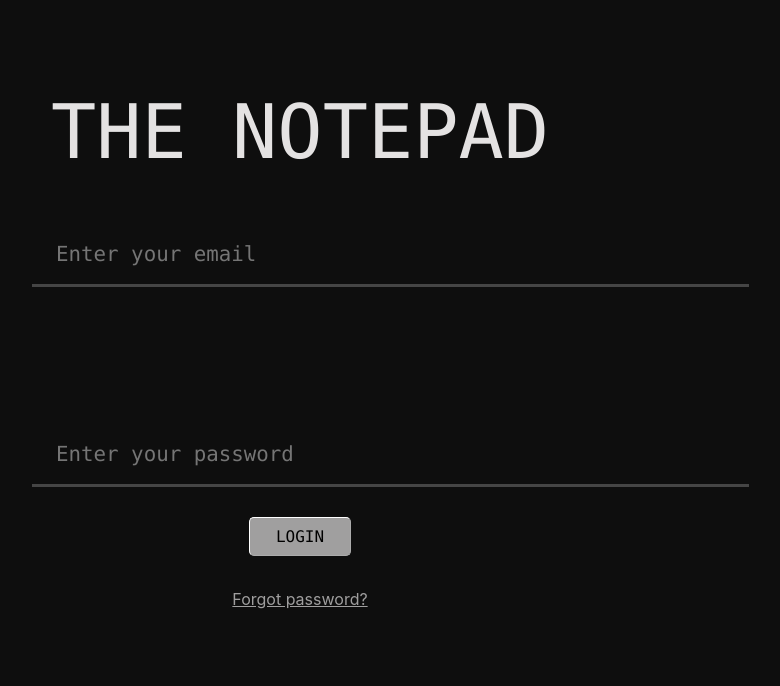
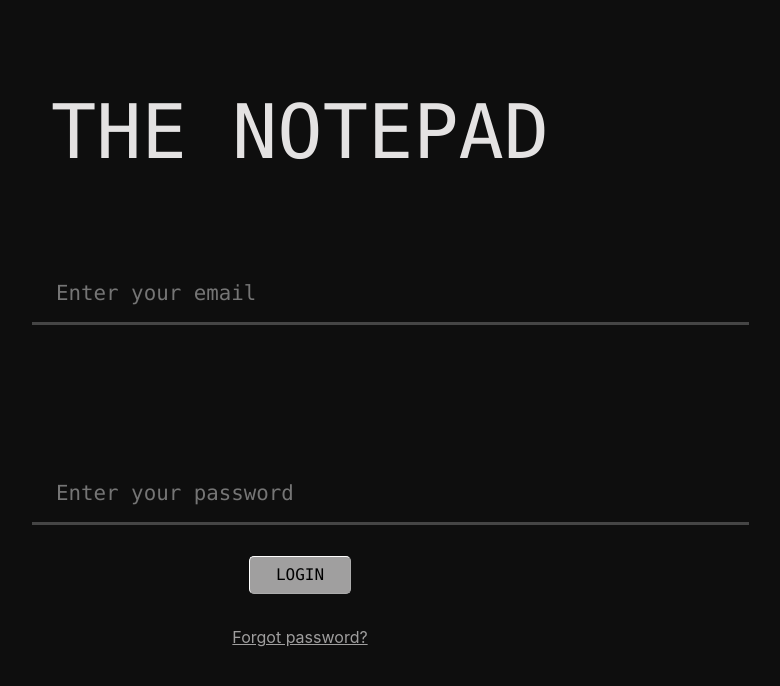
Before and after one commit to FrankBatista1/TheNotepad-client-project, a React (Create React App) app: page /login in a window 1280 px wide. Shown: the top 686 px of the page, without its empty margins (340-1120 px from the left). Built offline with nearby package versions, Linux system fonts and the light colour scheme; no server answers; the HTML template or start-up script is replaced by a standard one.

Commit message:
Login Check

```diff
--- a/package.json
+++ b/package.json
@@ -1,7 +1,7 @@
 {
   "name": "frontend",
   "version": "0.1.0",
-  "proxy": "http://localhost:3000",
+  "proxy": "http://localhost:5000/api",
   "private": true,
   "dependencies": {
     "@emotion/react": "^11.4.1",
--- /dev/null
+++ b/src/services/authservices.js
@@ -0,0 +1,9 @@
+import axios from 'axios'
+
+const apiUrl = process.env.REACT_APP_API_URL
+
+export const checkLogin = async (email, password, config) => {
+  const response = await axios.post(`${apiUrl}/auth/login`,
+  { email, password },
+  config);
+}
--- a/src/views/FormPage.js
+++ b/src/views/FormPage.js
@@ -42,7 +42,9 @@ import "../stylesheets/FormPage.css";
 import '../stylesheets/Form.css'
 import { useState, useEffect} from "react";
 import axios from "axios";
-import { width } from "@mui/system";
+import { checkLogin } from "../services/authservices";
+
+const apiUrl = process.env.REACT_APP_API_URL
 
 const FormPage = ({history}) => {
   const [email, setEmail] = useState("");
@@ -65,15 +67,11 @@ const FormPage = ({history}) => {
     };
 
     try {
-      const { data } = await axios.post(
-        "/api/auth/login",
-        { email, password },
-        config
-      );
+      const { data } = checkLogin(email, password, config);
 
       localStorage.setItem("authToken", data.token);
 
-      history.push("/");
+      history.push("/fields");
     } catch (error) {
       setError(error.response.data.error);
       setTimeout(() => {
@@ -90,7 +88,7 @@ const FormPage = ({history}) => {
         </Link>
       </div>
 
-      <form onSubmit={loginHandler} className="loginform">
+      <form onSubmit={loginHandler} style={{paddingTop: '3%'}}className="loginform">
       {error && <span className="errormsg">{error}</span>}
         <div style={{height: '200px'}}>
         <div className="row">
--- a/src/views/Login.js
+++ b/src/views/Login.js
@@ -33,7 +33,7 @@ const FormPage = ({history}) => {
 
       localStorage.setItem("authToken", data.token)
 
-      history.pushState('/fields');
+      history.push('/fields');
     } catch (error) {
       setError(error.response.data.error)
       setTimeout(() => {
```
Also changed, not shown: src/services/fieldservices.js (line endings or trailing spaces).
